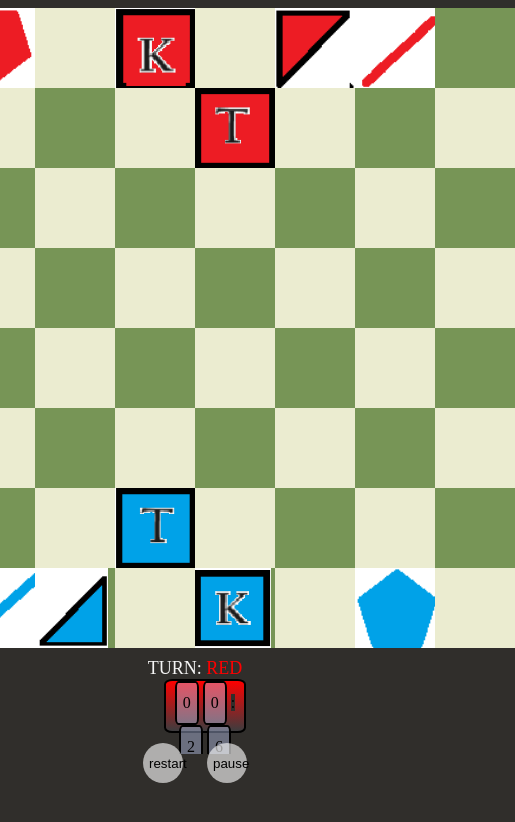
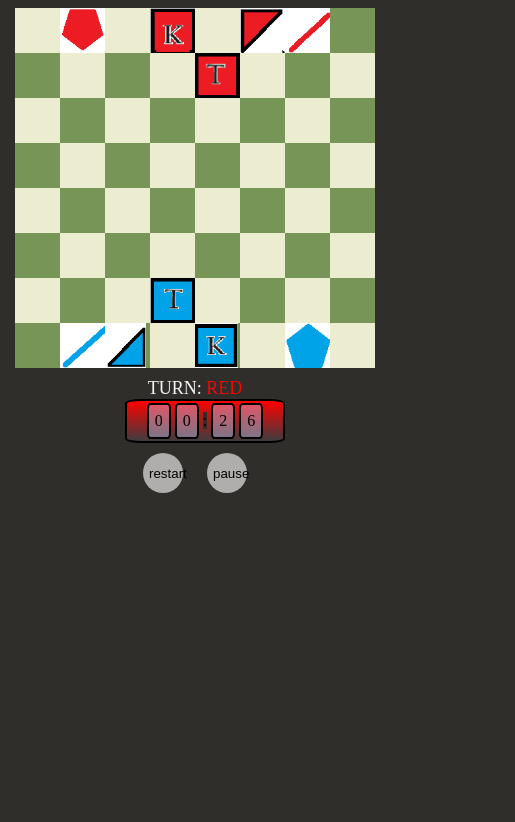
Before and after one commit to Atharvayeole9/Ricochet-Rumble, a plain HTML site: page index.html in a window 390 px wide. Shown: the whole page, 515 px wide, since content can reach past the window. Drawn offline with Linux system fonts and the light colour scheme.

Commit message:
Update styles.css
Signed-off-by: Atharvayeole9 <143500181+Atharvayeole9@users.noreply.github.com>

```diff
--- a/styles.css
+++ b/styles.css
@@ -1,5 +1,19 @@
 *{
     background-color: #302E2B;
+}
+
+:root{
+    /* mobile dimensions */
+    --board-side: 45px;
+    --rootdiv-width: 360px;
+    --highlight-height: 25px;
+    --highlight-margin: 10px;
+    --bullet-height: 18px;
+    --bullet-margin: 13.5px;
+    --timer-height: 40px;
+    --timer-width: 40vw;
+    --timer-margin-inline: 30vw;
+    --countdown-height : 32px;
 }
 
 #board{
@@ -107,3 +121,44 @@
 #turndisplay{
     text-align: center;
 }
+
+@media only screen and (max-width: 640px)
+{
+#board{
+    grid-template-rows: repeat(8,var(--board-side));
+}
+
+.rowDiv{
+    height : var(--board-side);
+    width : var(--rootdiv-width);
+    grid-template-columns: repeat(8,var(--board-side));
+}
+
+.square{
+    height: var(--board-side);
+    width: var(--board-side);
+}
+
+.highlight{
+    height: var(--highlight-height);
+    width: var(--highlight-height);
+    margin : var(--highlight-margin);
+}
+
+.bullet{
+    height: var(--bullet-height);
+    width: var(--bullet-height);
+    margin : var(--bullet-margin);
+}
+
+#timer{
+    height: var(--timer-height);
+    width: var(--timer-width);
+    margin-inline : var(--timer-margin-inline);
+}
+
+.countdown{
+    height: var(--countdown-height);
+}
+
+}
```
